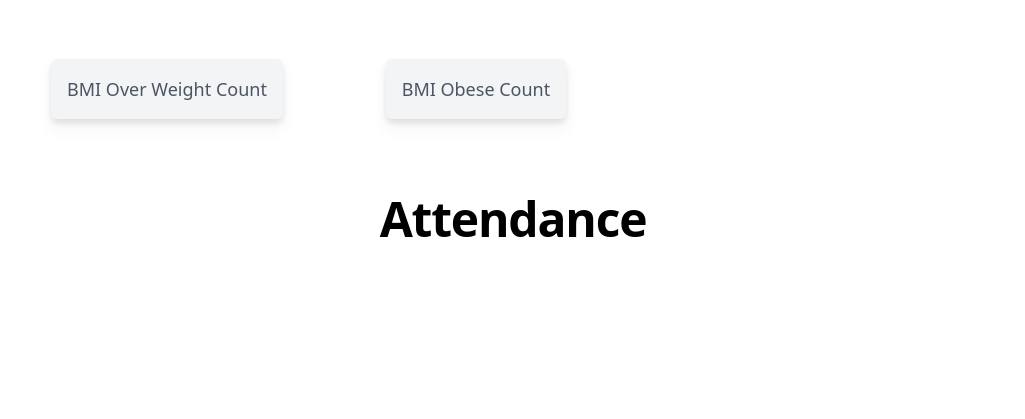
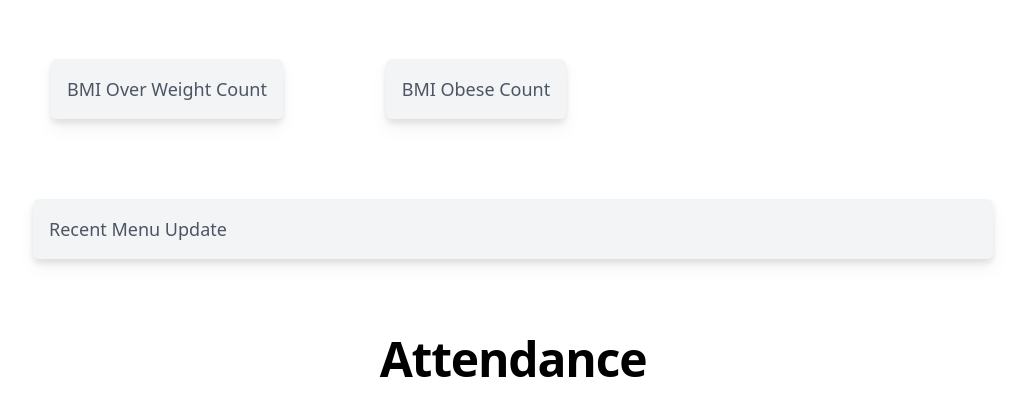
Before and after one commit to thenithinbalaji/School-Manager, a Flask app: template templates/admin/school.html in a window 1280 px wide. Shown: the part 613-1032 px from the top of the page, without its empty margins (127-1152 px from the left). Run offline with Flask 2, Linux system fonts and the light colour scheme; the template is opened without the code that fills it, so the values that code supplies are empty; a map, chart or similar area stays blank; some libraries are stand-ins or nearby versions.

Commit message:
added menu visibility in admin

```diff
--- a/app.py
+++ b/app.py
@@ -273,6 +273,18 @@ def admin_school(poshanid):
             print(len(attendancelist))
             print(len(bmilist))
 
+            try:
+                menu = school["menu"][-1]
+                menustr = []
+
+                for i in menu.keys():
+                    menustr.append(i.capitalize() + " - " + str(menu[i]))
+
+                menu = menustr
+
+            except:
+                menu = "No Menu"
+
             data = {
                 "schoolid": school["poshanid"],
                 "schoolname": school["name"],
@@ -289,6 +301,7 @@ def admin_school(poshanid):
                 "obs": obs,
                 "attendancelist": attendancelist,
                 "bmilist": bmilist,
+                "menu": menu,
             }
 
             return render_template("admin/school.html", data=data)
--- a/templates/admin/school.html
+++ b/templates/admin/school.html
@@ -157,6 +157,22 @@
         </div>
     </div>
 
+    <div class="flex justify-center">
+        <div class="bg-gray-100 rounded-md p-4 w-3/4 my-10 mx-10 hover:scale-[1.02] drop-shadow-lg">
+            <div class="text-lg font-medium text-gray-600">Recent Menu Update</div>
+            <div class="text-3xl font-bold text-gray-900">
+
+                {% if data["menu"] == "No Menu" %}
+                No Menu
+                {% else %}
+                {% for i in data["menu"] %}
+                <br /> {{ i }} <br />
+                {% endfor %}
+                {% endif %}
+            </div>
+        </div>
+    </div>
+
     <div class="text-center">
         <h1 class="my-9 text-2xl font-extrabold tracking-tight md:text-3xl xl:text-5xl">
             Attendance
```
